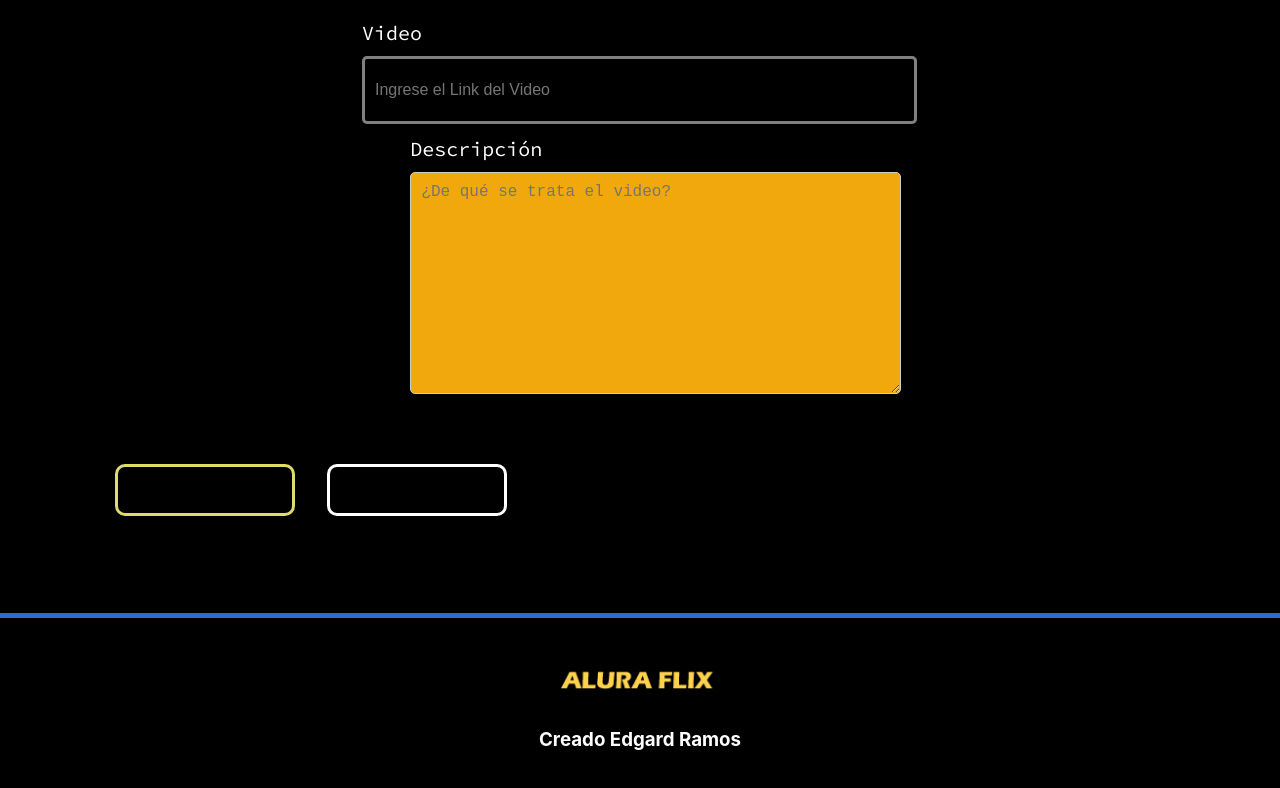
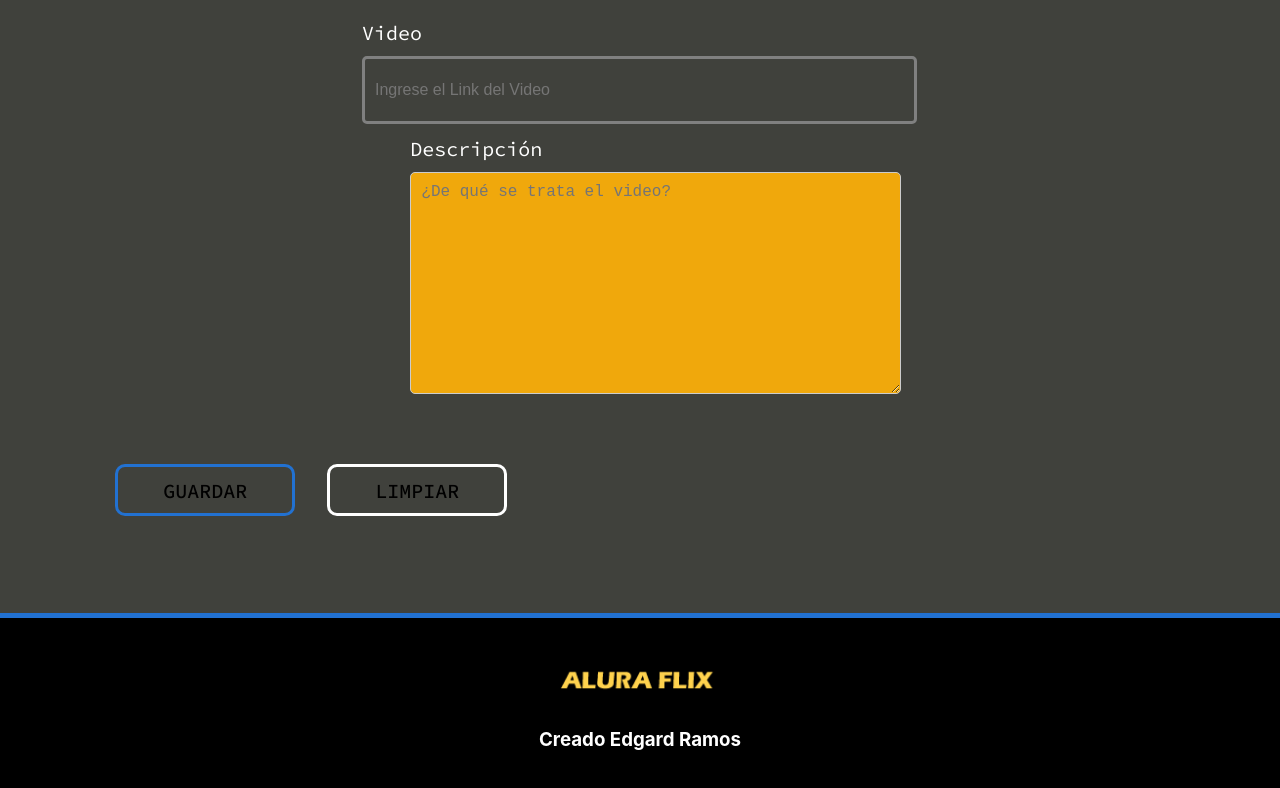
Before and after one commit to EdgardRamosB/challenge-aluraflix, a React (Vite) app: page /newvideo in a window 1280 px wide. Shown: the part 789-1577 px from the top of the page. Built offline with nearby package versions, Linux system fonts and the light colour scheme.

Commit message:
cambioscolores2

```diff
--- a/src/components/Background/Background.jsx
+++ b/src/components/Background/Background.jsx
@@ -2,7 +2,7 @@ import styled from "styled-components"
 
 
 const Background = styled.div`
-background:rgb(0, 0, 0);
+background:rgb(64, 65, 60);
 `
 
 export default Background
--- a/src/components/Formulario/Formulario.jsx
+++ b/src/components/Formulario/Formulario.jsx
@@ -287,7 +287,7 @@ const Formulario = () => {
         <SectionButton>
           <FormButton
             text={loading ? "GUARDANDO..." : "GUARDAR"}
-            color="#dedc6d"
+            color="#2271D1"
             type="submit"
             disabled={loading}
           />
```
